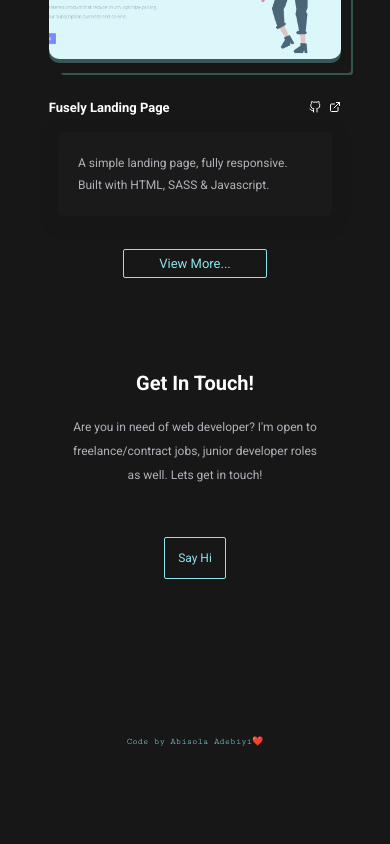
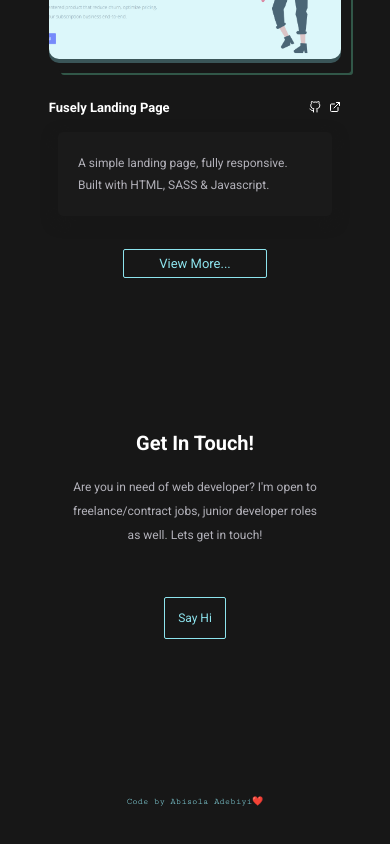
Before and after one commit to bisoladebiyi/my-portfolio, a React (Create React App) app: page / in a window 390 px wide. Shown: the part 2954-3798 px from the top of the page. Built offline with nearby package versions, Linux system fonts and the light colour scheme.

Commit message:
changed styling

```diff
--- a/src/App.css
+++ b/src/App.css
@@ -11,12 +11,12 @@ body{
   font-family: Roboto;
   position: relative;
   scroll-behavior: smooth;
+  height: 100%;
 }
 button,
 a {
   -webkit-tap-highlight-color: rgba(0,0,0,0);
 }
-
 
 
 
@@ -431,11 +431,12 @@ text-align: left;
   color: #171717;
 }
 .footer-text {
-  margin: 170px 0 100px;
+  margin: 170px 0 0px;
   text-align: center;
   font-size: 13px;
   color: #8de4ee;
   font-family: Cutive Mono, monospace;
+  padding-bottom: 40px;
 
 }
 
@@ -473,7 +474,7 @@ text-align: left;
   position: absolute;
   bottom: 0;
   color: #000;
-  background: linear-gradient(0deg, #8de4ee 0%, rgba(24, 24, 19, 0) 104.29%);
+  background: linear-gradient(0deg, #8de4ee 0%, #ffffff00 104.29%);
 }
 .work-title {
   font-size: 20px;
@@ -860,6 +861,7 @@ text-align: left;
 
   .footer-text{
     font-size: 10px;
+
   }
 
 }
@@ -874,6 +876,9 @@ text-align: left;
   }
   h1{
     font-size: 20px;
+  }
+  .contact {
+    margin-top: 160px;
   }
 }
 @media (max-width: 499px) and (min-width: 340px) {
@@ -1156,7 +1161,7 @@ text-align: left;
 
 
 .loading{
-  height: 100vh;
+  height: 100%;
   display:flex;
   justify-content:center;
   align-items:center;
@@ -1170,7 +1175,7 @@ text-align: left;
   width: 20px;
   height: 20px;
   border-radius: 50%;
-  background: #6DECB9;
+  background: #8de4ee;
   opacity: .3;
   transition: opacity ease .2s;
   animation-name: animate;
--- a/src/index.css
+++ b/src/index.css
@@ -11,3 +11,7 @@ code {
   font-family: source-code-pro, Menlo, Monaco, Consolas, 'Courier New',
     monospace;
 }
+
+html, body, .App, #root{
+  height: 100%;
+}
```
